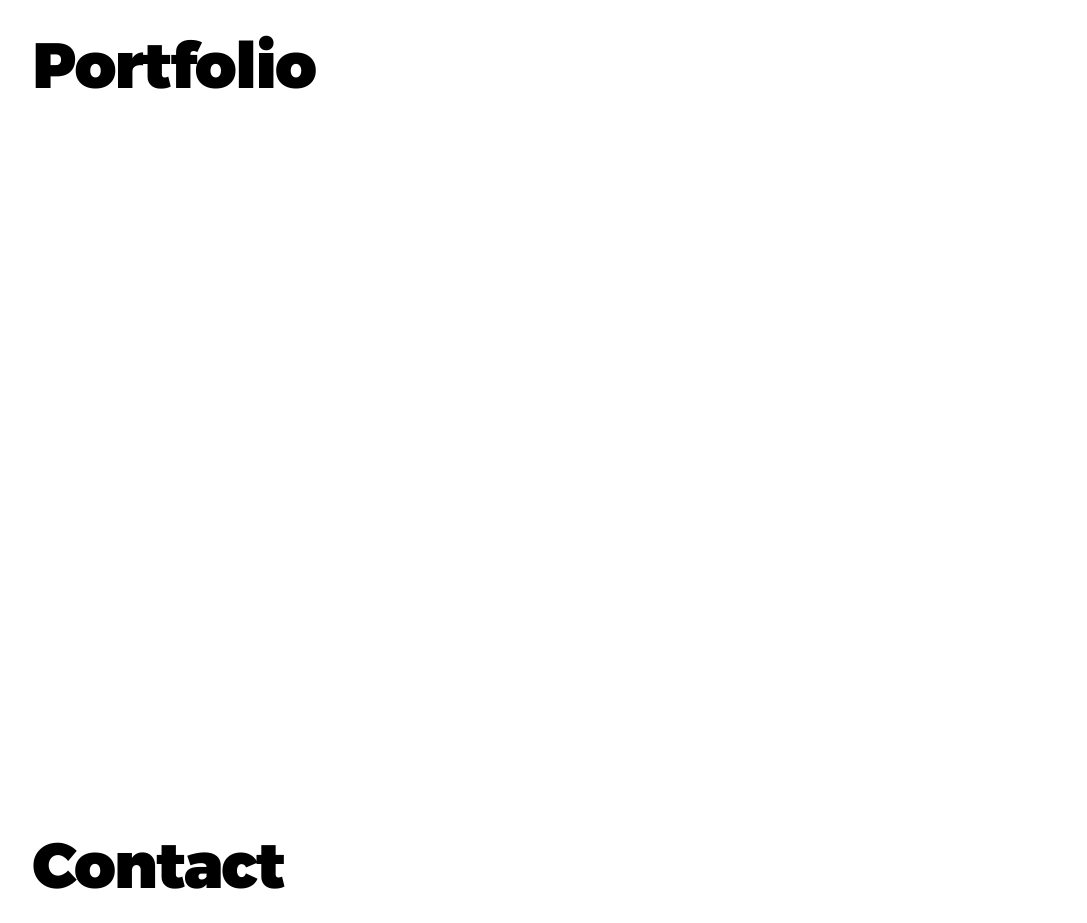
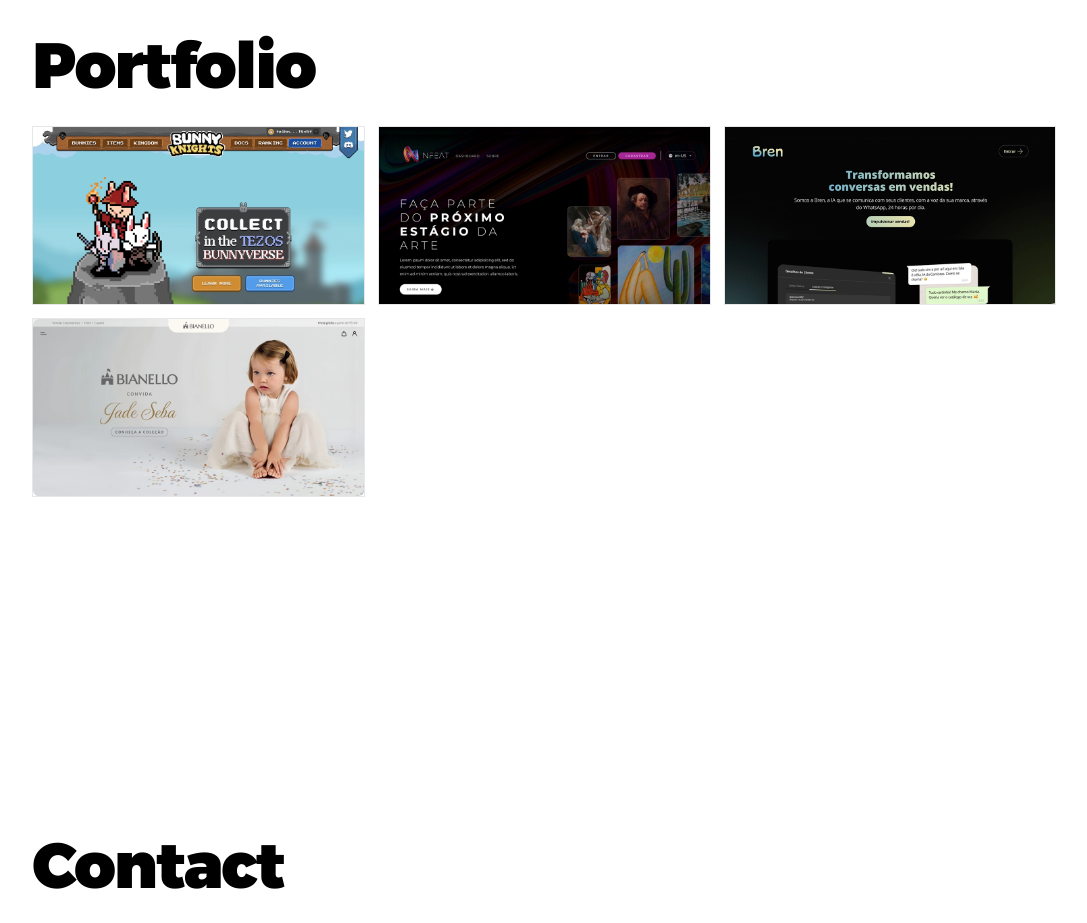
Before and after one commit to brunoformagio/brunoformagio, a Next.js app: page /en in a window 1280 px wide. Shown: the part 2440-3363 px from the top of the page, without its empty margins (139-1226 px from the left). Built offline with nearby package versions, Linux system fonts and the light colour scheme.

Commit message:
Refactor PortfolioSection: Adjust rendering logic to conditionally display portfolio elements based on isMounted state. Optimize useMemo implementation for improved performance and maintainability while ensuring clarity in the component structure.

```diff
--- a/app/[lang]/components/sections/portfolio/PortfolioSection.tsx
+++ b/app/[lang]/components/sections/portfolio/PortfolioSection.tsx
@@ -49,11 +49,7 @@
         },
     ];
 
-    const renderPortfolioElement = useMemo(() => {
-        return isMounted ? LINKS.map((link, i) => (
-            <PortfolioElement key={i} {...link} />
-        )) : null;
-    }, [language]);
+
 
     const PortfolioElement =({ title, role, image_url, url, fullImage }: PortfolioProps) => {
         const [fullImageUrl, setFullImageUrl] = useState<string | null>(null);
@@ -82,10 +78,17 @@
         );
     };
 
+
+    const renderPortfolioElement = useMemo(() => {
+        return LINKS.map((link, i) => (
+            <PortfolioElement key={i} {...link} />
+        )) ;
+    }, [language]);
+
     return (
         <>
             <div className="grid  lg:grid-cols-3 gap-[1vw] mt-[1vw]">
-                {renderPortfolioElement}
+                {isMounted && renderPortfolioElement}
             </div>
         </>
     );
```
